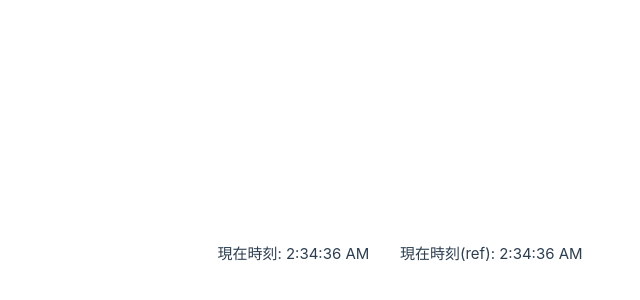
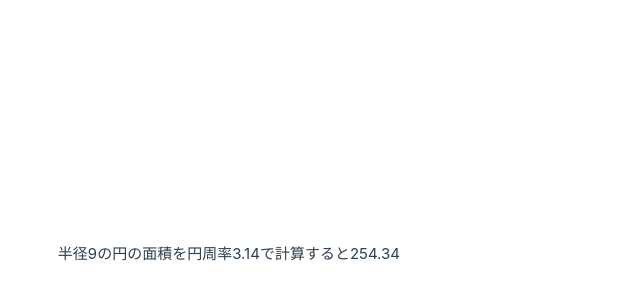
Before and after one commit to XeicuLy/hello-vue, a Vue app: page / in a window 1280 px wide. Shown: the part 146-446 px from the top of the page, without its empty margins (240-880 px from the left). Built offline with nearby package versions, Linux system fonts and the light colour scheme.

Commit message:
✨ : computed

```diff
--- a/src/App.vue
+++ b/src/App.vue
@@ -1,30 +1,20 @@
 <script setup lang="ts">
-import { ref } from 'vue'
+import { computed, ref } from 'vue'
 
-// 現在日時を取得
-const now = new Date()
-// 現在の時刻の文字列を取得
-const nowStr = now.toLocaleTimeString()
-// 現在の時刻文字列をテンプレート変数として用意
-let timeStr = nowStr
-// 同じく現在の時刻文字列をテンプレート変数としてref()で用意
-const timeStrRef = ref(nowStr)
-// 新しい時刻に変更する関数
-const changeTime = () => {
-  // 現在日時を取得
-  const newTime = new Date()
-  //  現在の時刻の文字列を取得
-  const newTimeStr = newTime.toLocaleTimeString()
-  // 現在の時刻文字列をテンプレート変数timeStrに格納
-  timeStr = newTimeStr
-  // 現在の時刻文字列をテンプレート変数timeStrRefに格納
-  timeStrRef.value = newTimeStr
-}
-// changeTime関数を1秒ごとに実行
-setInterval(changeTime, 1000)
+// 半径の初期値を乱数で取得
+const radiusInit = Math.round(Math.random() * 10)
+// 円周率のテンプレート変数を用意
+const PI = ref(3.14)
+// 半径のテンプレート変数を用意
+const radius = ref(radiusInit)
+// 円の面積の算出プロパティを用意
+const area = computed((): number => radius.value * radius.value * PI.value)
+// 半径のテンプレート変数に新しい乱数を1秒ごとに格納
+setInterval((): void => {
+  radius.value = Math.round(Math.random() * 10)
+}, 1000)
 </script>
 
 <template>
-  <p>現在時刻: {{ timeStr }}</p>
-  <p>現在時刻(ref): {{ timeStrRef }}</p>
+  <p>半径{{ radius }}の円の面積を円周率{{ PI }}で計算すると{{ area }}</p>
 </template>
```
